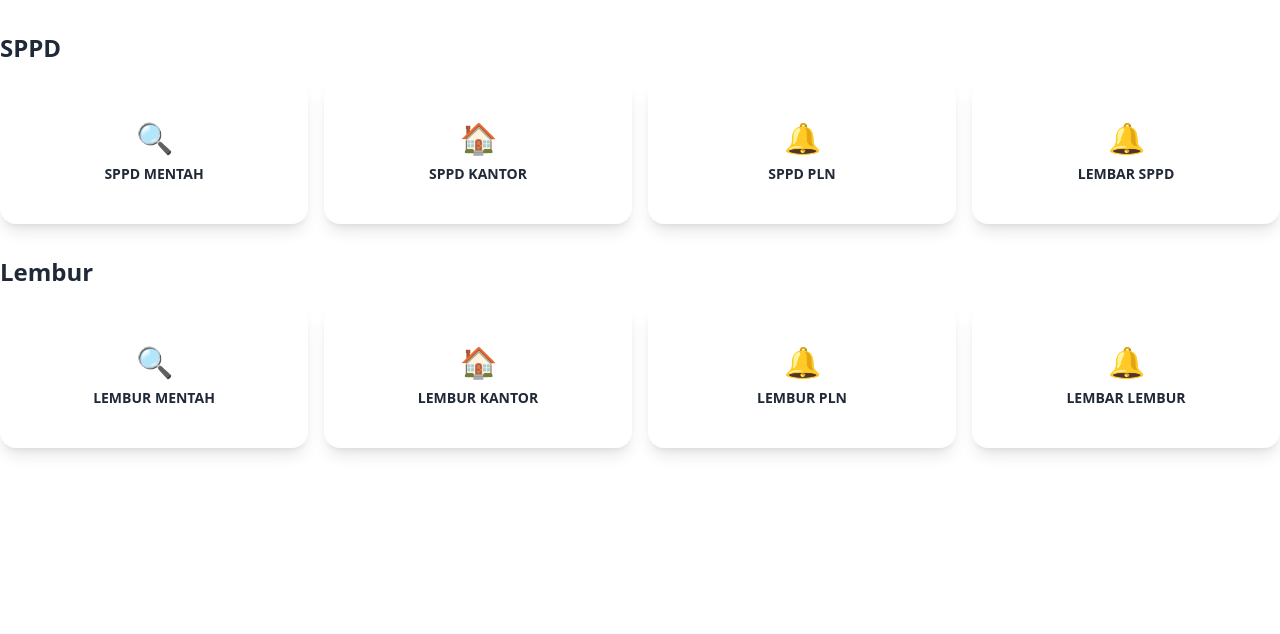
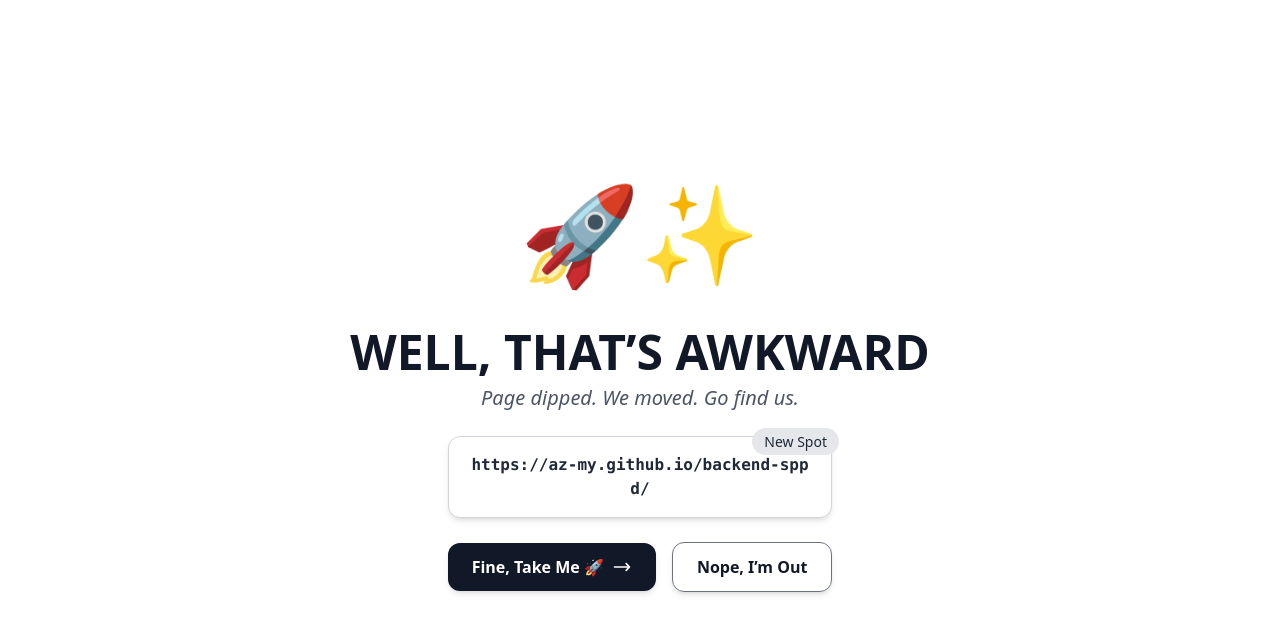
Before and after one commit to az-my/pak-rj, a website: page index.html in a window 1280 px wide. Drawn offline with nearby package versions, Linux system fonts and the light colour scheme.

Commit message:
Update index.html

```diff
--- a/index.html
+++ b/index.html
@@ -1,80 +1,55 @@
 <!DOCTYPE html>
-<html lang="en" data-theme="light">
-
+<html lang="en">
 <head>
-
     <meta charset="UTF-8">
     <meta name="viewport" content="width=device-width, initial-scale=1.0">
-  <title>Index</title>
+    <title>Oops, Gone!</title>
     <script src="https://cdn.tailwindcss.com"></script>
-  <link href="https://cdn.jsdelivr.net/npm/daisyui@latest/dist/full.css" rel="stylesheet" type="text/css" />
 </head>
+<body class="min-h-screen w-full bg-white flex items-center justify-center p-6">
+    <div class="max-w-2xl w-full space-y-6 text-center">
+        <div class="text-7xl md:text-8xl animate-bounce">🚀✨</div>
 
-<body>
-  <div class="container mx-auto py-8 space-y-8">
-    <!-- Section 1: SPPD -->
-    <div>
-      <h2 class="text-lg sm:text-xl md:text-2xl font-bold mb-4">SPPD</h2>
-      <!-- ✅ 2 columns on small devices, 4 columns on medium and larger -->
-      <div class="grid grid-cols-2 md:grid-cols-4 gap-4">
-        <a href="sppd-index.html" class="card shadow-lg hover:bg-blue-500 hover:text-white p-2">
-          <div class="card-body items-center text-center">
-            <span class="text-2xl sm:text-3xl">🔍</span>
-            <h2 class="card-title text-sm sm:text-md">SPPD MENTAH</h2>
+        <div class="space-y-2">
+            <h1 class="text-5xl font-extrabold text-gray-900 uppercase">
+                Well, That’s Awkward
+            </h1>
+            <p class="text-lg sm:text-xl text-gray-600 italic">Page dipped. We moved. Go find us.</p>
         </div>
+
+        <div class="relative max-w-sm mx-auto p-4 bg-white border border-gray-300 rounded-xl shadow-md">
+            <p class="text-md font-mono text-gray-800 break-all font-semibold" id="newDomain"></p>
+            <div class="absolute -top-2 -right-2">
+                <span class="px-3 py-1 text-sm font-medium bg-gray-200 text-gray-800 rounded-full">New Spot</span>
+            </div>
+        </div>
+
+        <div class="flex flex-col sm:flex-row gap-4 justify-center items-center">
+            <a href="https://az-my.github.io/backend-sppd/" id="takeMeThere"
+               class="bg-gray-900 hover:bg-gray-700 text-white font-bold px-6 py-3 rounded-xl flex items-center justify-center shadow-md transform hover:scale-105 transition-all">
+                Fine, Take Me 🚀
+                <svg class="w-5 h-5 ml-2" fill="none" stroke="currentColor" viewBox="0 0 24 24" xmlns="http://www.w3.org/2000/svg">
+                    <path stroke-linecap="round" stroke-linejoin="round" stroke-width="2" d="M17 8l4 4m0 0l-4 4m4-4H3"></path>
+                </svg>
             </a>
-        <a href="sppd-report-kantor.html" class="card shadow-lg hover:bg-blue-500 hover:text-white p-2">
-          <div class="card-body items-center text-center">
-            <span class="text-2xl sm:text-3xl">🏠</span>
-            <h2 class="card-title text-sm sm:text-md">SPPD KANTOR</h2>
-          </div>
-        </a>
-        <a href="sppd-report-PLN.html" class="card shadow-lg hover:bg-blue-500 hover:text-white p-2">
-          <div class="card-body items-center text-center">
-            <span class="text-2xl sm:text-3xl">🔔</span>
-            <h2 class="card-title text-sm sm:text-md">SPPD PLN</h2>
-          </div>
-        </a>
-        <a href="sppd-lembar.html" class="card shadow-lg hover:bg-blue-500 hover:text-white p-2">
-          <div class="card-body items-center text-center">
-            <span class="text-2xl sm:text-3xl">🔔</span>
-            <h2 class="card-title text-sm sm:text-md">LEMBAR SPPD</h2>
-          </div>
+
+            <a href="/" class="border border-gray-500 text-gray-900 font-semibold px-6 py-3 rounded-xl flex items-center justify-center shadow-md transform hover:scale-105 transition-all">
+                Nope, I’m Out
             </a>
         </div>
     </div>
 
-    <!-- Section 2: Lembur -->
-    <div>
-      <h2 class="text-lg sm:text-xl md:text-2xl font-bold mb-4">Lembur</h2>
-      <!-- ✅ 2 columns on small devices, 4 columns on medium and larger -->
-      <div class="grid grid-cols-2 md:grid-cols-4 gap-4">
-        <a href="lembur-index.html" class="card shadow-lg hover:bg-red-500 hover:text-white p-2">
-          <div class="card-body items-center text-center">
-            <span class="text-2xl sm:text-3xl">🔍</span>
-            <h2 class="card-title text-sm sm:text-md">LEMBUR MENTAH</h2>
-          </div>
-        </a>
-        <a href="lembur-report-kantor.html" class="card shadow-lg hover:bg-red-500 hover:text-white p-2">
-          <div class="card-body items-center text-center">
-            <span class="text-2xl sm:text-3xl">🏠</span>
-            <h2 class="card-title text-sm sm:text-md">LEMBUR KANTOR</h2>
-          </div>
-        </a>
-        <a href="lembur-report-PLN.html" class="card shadow-lg hover:bg-red-500 hover:text-white p-2">
-          <div class="card-body items-center text-center">
-            <span class="text-2xl sm:text-3xl">🔔</span>
-            <h2 class="card-title text-sm sm:text-md">LEMBUR PLN</h2>
-          </div>
-        </a>
-        <a href="lembur-lembar.html" class="card shadow-lg hover:bg-red-500 hover:text-white p-2">
-          <div class="card-body items-center text-center">
-            <span class="text-2xl sm:text-3xl">🔔</span>
-            <h2 class="card-title text-sm sm:text-md">LEMBAR LEMBUR</h2>
-          </div>
-        </a>
-      </div>
-    </div>
-  </div>
+    <script>
+        window.onload = function () {
+            const newDomain = "https://az-my.github.io/backend-sppd/";
+            const takeMeThereButton = document.getElementById("takeMeThere");
+            const newDomainText = document.getElementById("newDomain");
+
+            if (takeMeThereButton && newDomainText) {
+                takeMeThereButton.href = newDomain;
+                newDomainText.textContent = newDomain;
+            }
+        };
+    </script>
 </body>
 </html>
```
Lines whose indentation alone changed are shown as unchanged.
